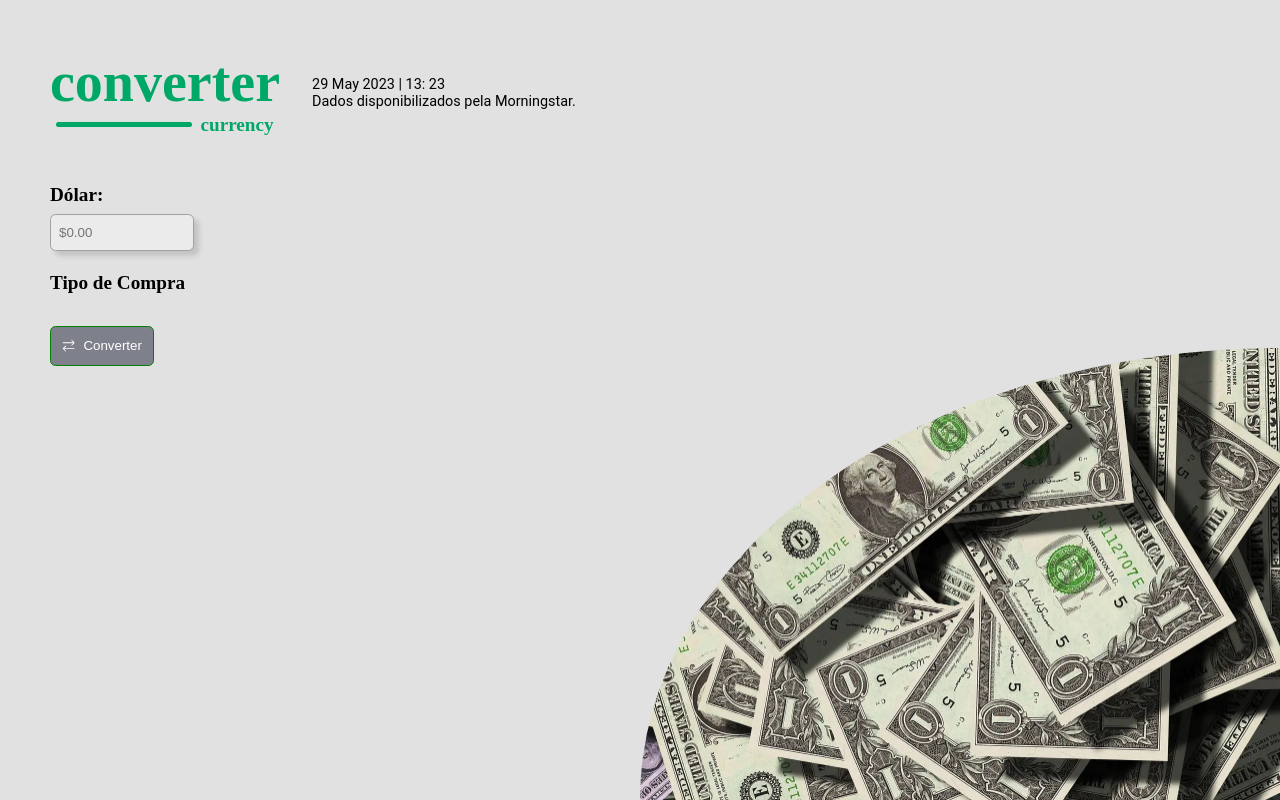
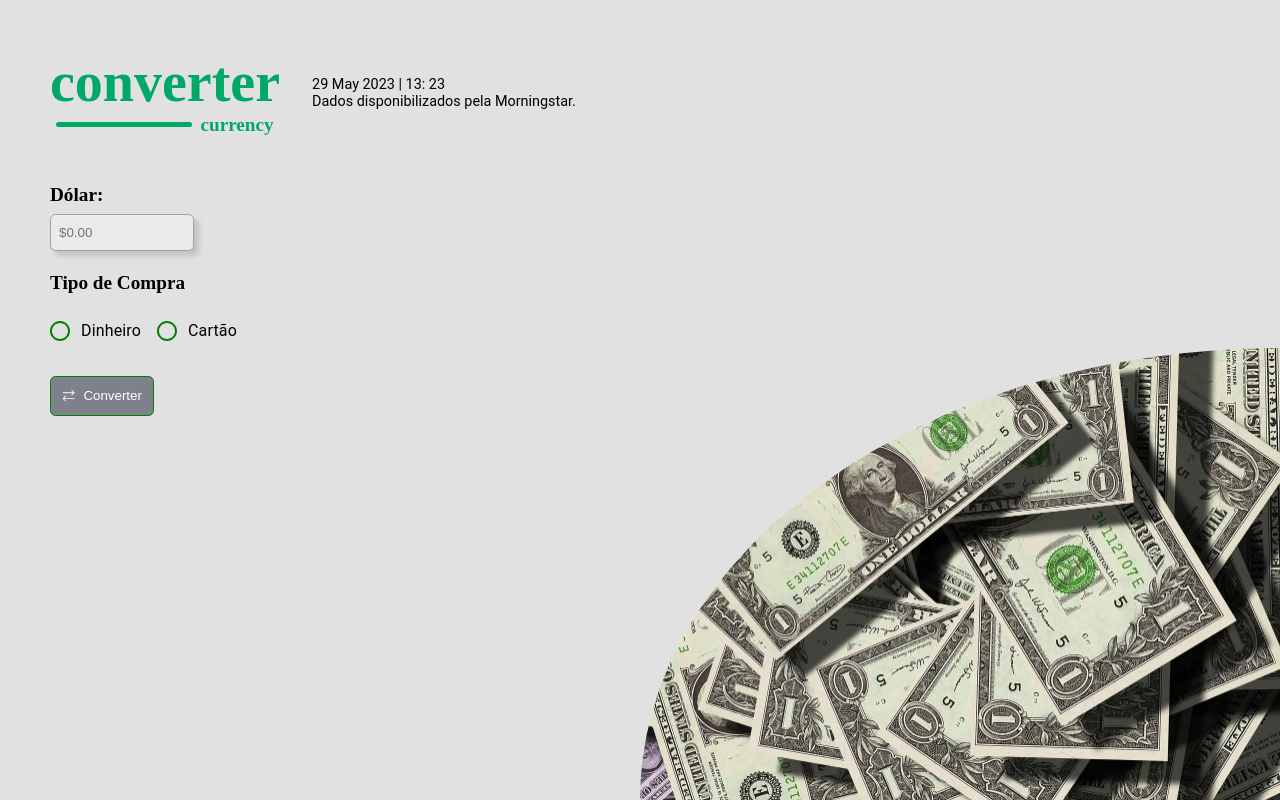
Before and after one commit to jessicaduarte95/moneyConverter, a React (Vite) app: page / in a window 1280 px wide. Built offline with nearby package versions, Linux system fonts and the light colour scheme.

Commit message:
Inclusão do checkbox

```diff
--- a/package.json
+++ b/package.json
@@ -11,9 +11,11 @@
     "test": "jest --watchAll"
   },
   "dependencies": {
-    "moment": "^2.29.4",
+    "@djthoms/pretty-checkbox": "^3.1.0",
+    "@emotion/react": "^11.11.1",
+    "@emotion/styled": "^11.11.0",
+    "@mui/material": "^5.13.4",
     "momentjs": "^2.0.0",
-    "pretty-checkbox": "^3.0.3",
     "pretty-checkbox-react": "^3.2.0",
     "react": "^18.2.0",
     "react-dom": "^18.2.0",
--- a/src/App.tsx
+++ b/src/App.tsx
@@ -10,10 +10,11 @@ import {
   ContainerConverter,
   MoneyConverter,
   ButtonConverter,
-  TypeMoney }
+  TypeMoney,
+  CheckboxStyeld }
   from './components/Currency-style';
   import { VscArrowSwap } from 'react-icons/vsc';
-
+  import UseRadioGroup from './components/checkbox'
 
 export const  App = () =>  {
 
@@ -52,13 +53,15 @@ export const  App = () =>  {
           </MoneyConverter>
           <TypeMoney>
             <p>Tipo de Compra</p>
+            <CheckboxStyeld>
+              <UseRadioGroup/>
+            </CheckboxStyeld>
           </TypeMoney>
           <ButtonConverter>
             <VscArrowSwap style={{color: "white"}}/>
             <p>Converter</p>
           </ButtonConverter>
         </ContainerConverter>
-        {/* <div>Teste3</div> */}
       </CurrencyStyled>
       <PhotoStyled>
         <img src="../public/money.webp" alt="Imagem de dinheiro" />
--- a/src/components/Currency-style.tsx
+++ b/src/components/Currency-style.tsx
@@ -121,7 +121,7 @@ export const ButtonConverter = styled.button `
     background-color: #7E818B;
     border-radius: 0.35rem;
     border: 1px solid green;
-    margin-Top: 2rem;
+    margin-Top: 1.5rem;
     display: flex;
     align-items: center;
     justify-content: center;
@@ -144,3 +144,9 @@ export const TypeMoney = styled.div `
         font-weight: bold;
     }
 `
+
+export const CheckboxStyeld = styled.div `
+    display: flex;
+    margin-Top: 1rem;
+
+`
--- /dev/null
+++ b/src/components/checkbox.tsx
@@ -0,0 +1,37 @@
+import { styled } from '@mui/material/styles';
+import RadioGroup, { useRadioGroup } from '@mui/material/RadioGroup';
+import FormControlLabel, { FormControlLabelProps } from '@mui/material/FormControlLabel';
+import Radio from '@mui/material/Radio';
+
+interface StyledFormControlLabelProps extends FormControlLabelProps {
+  checked: boolean;
+}
+
+const StyledFormControlLabel = styled((props: StyledFormControlLabelProps) => (
+  <FormControlLabel {...props} />
+))(({ theme, checked }) => ({
+  '.MuiFormControlLabel-label': checked && {
+    // color: theme.palette.primary.main,
+  },
+}));
+
+function MyFormControlLabel(props: FormControlLabelProps) {
+  const radioGroup = useRadioGroup();
+
+  let checked = false;
+
+  if (radioGroup) {
+    checked = radioGroup.value === props.value;
+  }
+
+  return <StyledFormControlLabel checked={checked} {...props} />;
+}
+
+export default function UseRadioGroup() {
+  return (
+    <RadioGroup name="use-radio-group" defaultValue="first" style={{display: 'flex', flexDirection: 'row'}}>
+      <MyFormControlLabel value="dinheiro" label="Dinheiro" control={<Radio style={{color: 'green'}} />} />
+      <MyFormControlLabel value="cartao" label="Cartão" control={<Radio style={{color: 'green'}}/>} />
+    </RadioGroup>
+  );
+}
```
Also changed, not shown: 1 other file (tests, documents, lock files or other folders).
